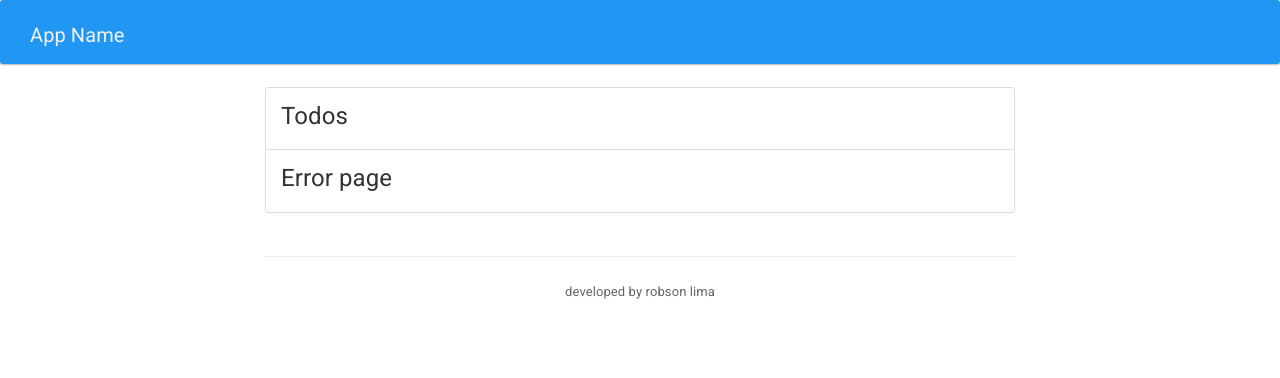
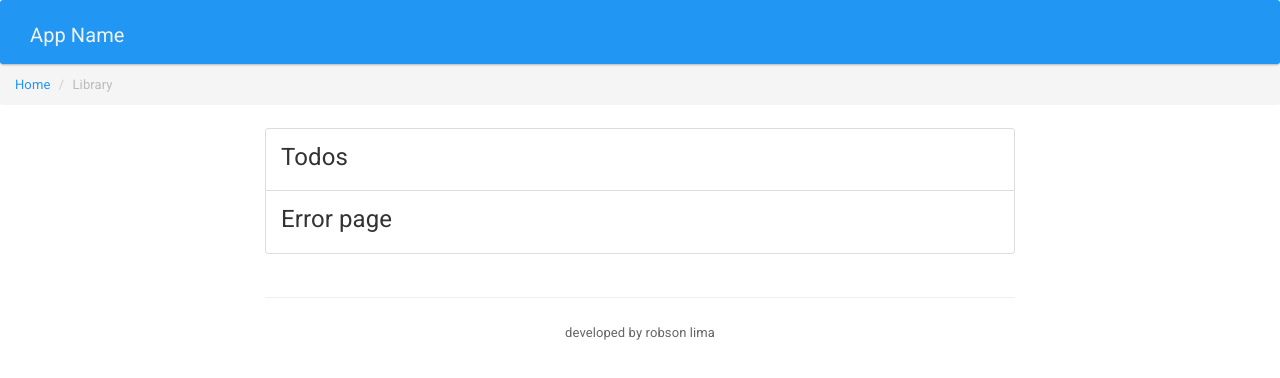
Before and after one commit to robsonklima/angularjs-node-crud, a plain HTML site: page index.html at #/dashboard in a window 1280 px wide. Drawn offline with Linux system fonts and the light colour scheme; no server answers.

Commit message:
breadcumbs

```diff
--- a/css/css.css
+++ b/css/css.css
@@ -32,7 +32,7 @@ html {
   padding-bottom: 10px !important;
   line-height: 13px !important;
   color: #F2F2F2;
-  z-index: 999 !important;
+
 }
 
 .app-name {
--- a/views/dashboard.html
+++ b/views/dashboard.html
@@ -3,13 +3,22 @@
       <div class="collapse">
          <ul class="nav navbar-nav">
             <li>
-               <h5 class="nav-item-title">App Name</h5>
+               <h5 class="nav-item-title">
+                 App Name
+               </h5>
 			      </li>
          </ul>
       </div>
    </div>
 </nav>
+
+<ul class="breadcrumb" style="margin-top: -22px;">
+   <li><a href="#/dashboard">Home</a></li>
+   <li class="active">Library</li>
+</ul>
+
 <div class="container">
+
    <div class="row">
       <div class="col-xs-12 col-sm-8 col-sm-offset-2 col-md-8 col-md-offset-2">
          <div class="bs-component">
```
Also changed, not shown: views/todo.get.html (+6 -0 lines).
